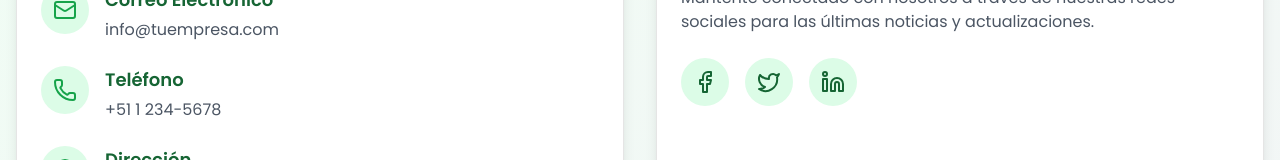
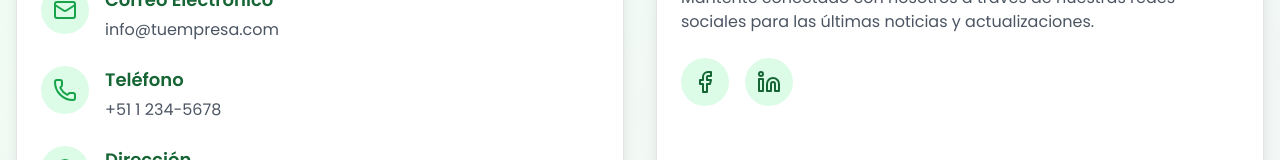
Before and after one commit to rafagarfield/acidep, a Next.js app: page /contact in a window 1280 px wide. Shown: the part 320-480 px from the top of the page. Built offline with nearby package versions, Linux system fonts and the light colour scheme; no server answers; the database is empty.

Commit message:
Remove Twitter link from Contact component

```diff
--- a/src/components/Contact/Contact.jsx
+++ b/src/components/Contact/Contact.jsx
@@ -49,7 +49,6 @@ export default function ContactPage() {
               </p>
               <div className="flex space-x-4">
                 <SocialLink href="#" icon={<Facebook className="w-6 h-6" />} name="Facebook" />
-                <SocialLink href="#" icon={<Twitter className="w-6 h-6" />} name="Twitter" />
                 <SocialLink href="#" icon={<Linkedin className="w-6 h-6" />} name="LinkedIn" />
               </div>
             </CardContent>
```
